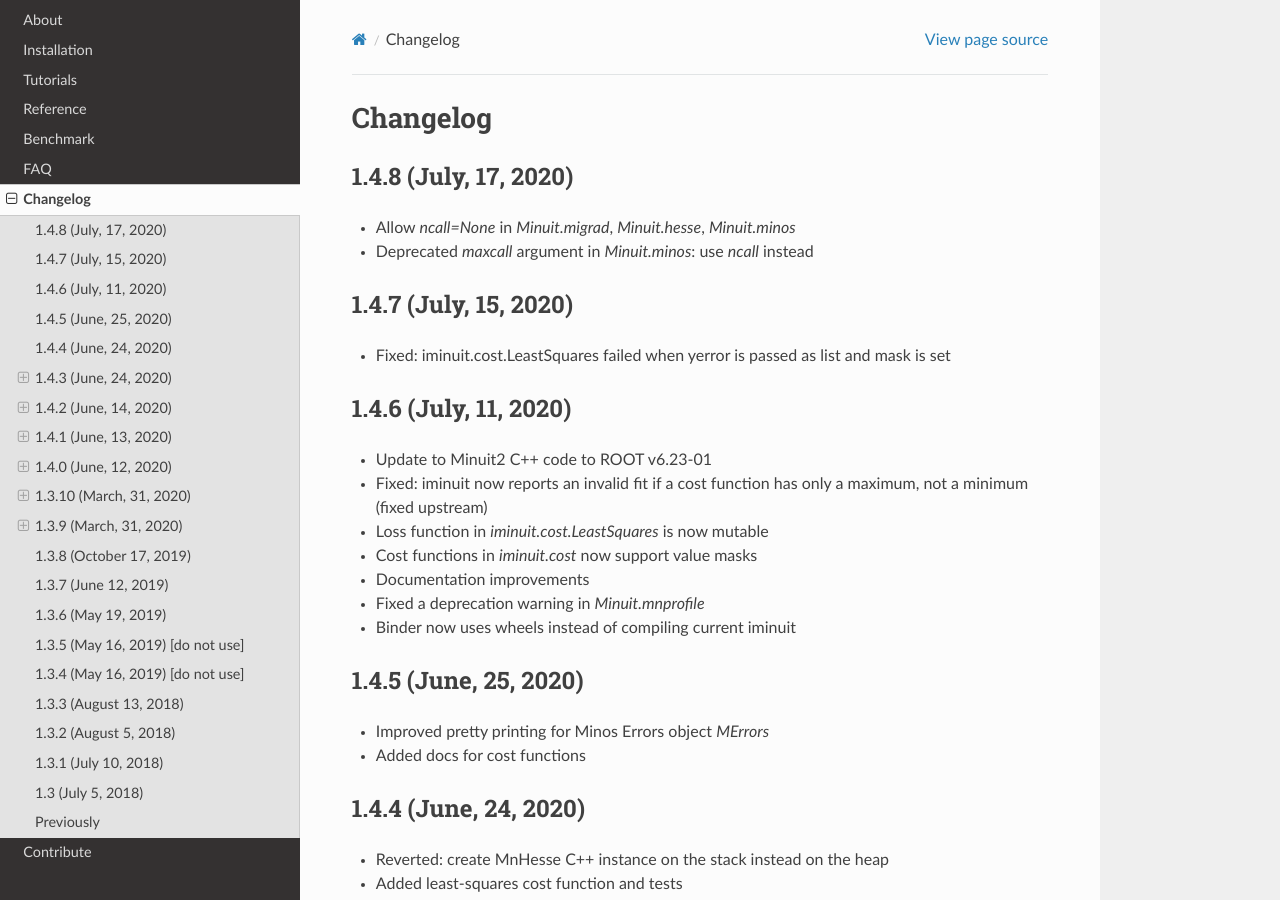
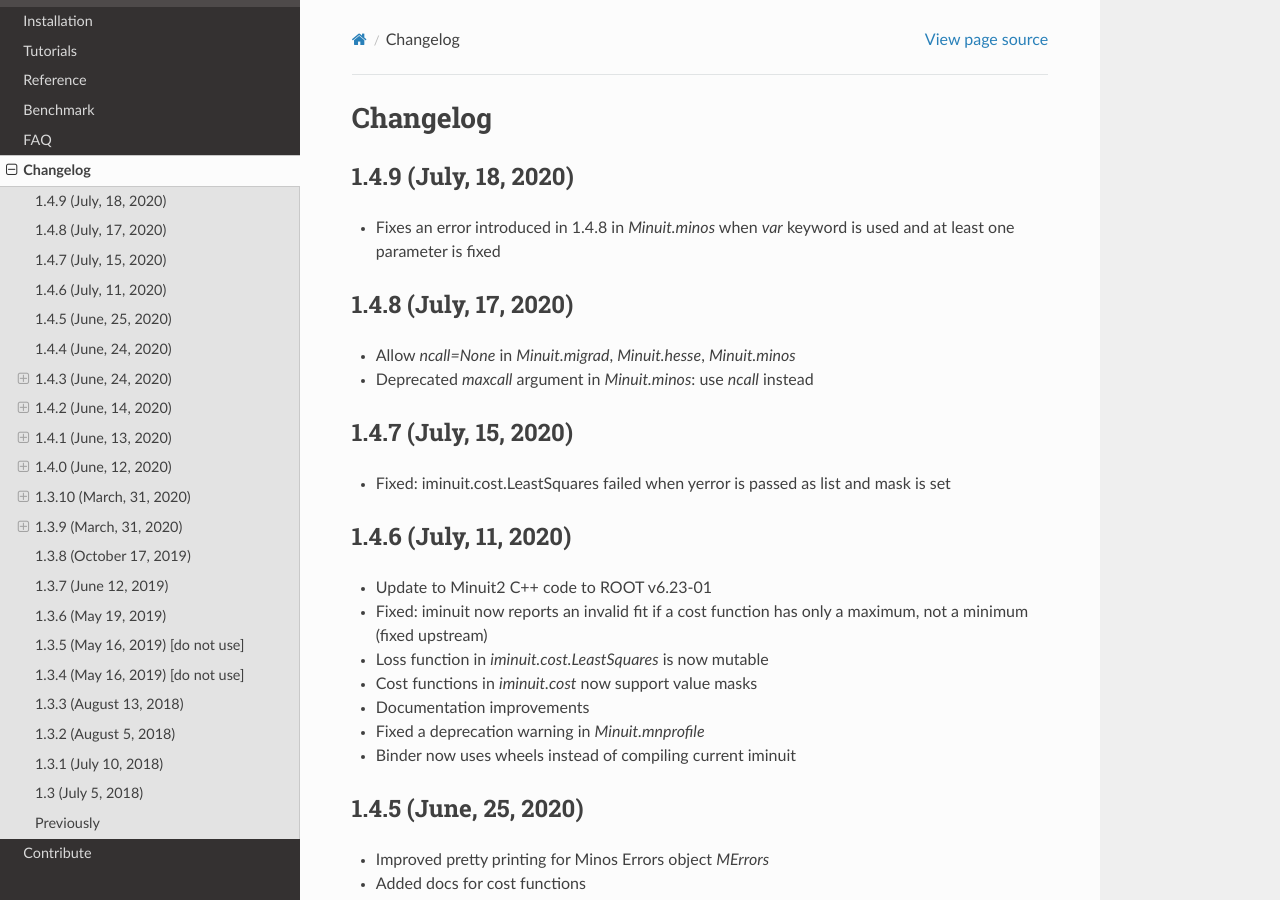
Before and after one commit to scikit-hep/iminuit, a Sphinx documentation site: the page built from doc/changelog.rst, in a window 1280 px wide and 900 px high. Built offline with Sphinx 7.4.7 and the Read the Docs theme 2.0.0, drawn with Linux system fonts in a browser that asks for light colours.

Commit message:
release 1.4.9

```diff
--- a/doc/changelog.rst
+++ b/doc/changelog.rst
@@ -4,6 +4,11 @@
 
 Changelog
 =========
+
+1.4.9 (July, 18, 2020)
+----------------------
+
+- Fixes an error introduced in 1.4.8 in `Minuit.minos` when `var` keyword is used and at least one parameter is fixed
 
 1.4.8 (July, 17, 2020)
 ----------------------
--- a/src/iminuit/version.py
+++ b/src/iminuit/version.py
@@ -1 +1 @@
-__version__ = "1.4.8"
+__version__ = "1.4.9"
```
